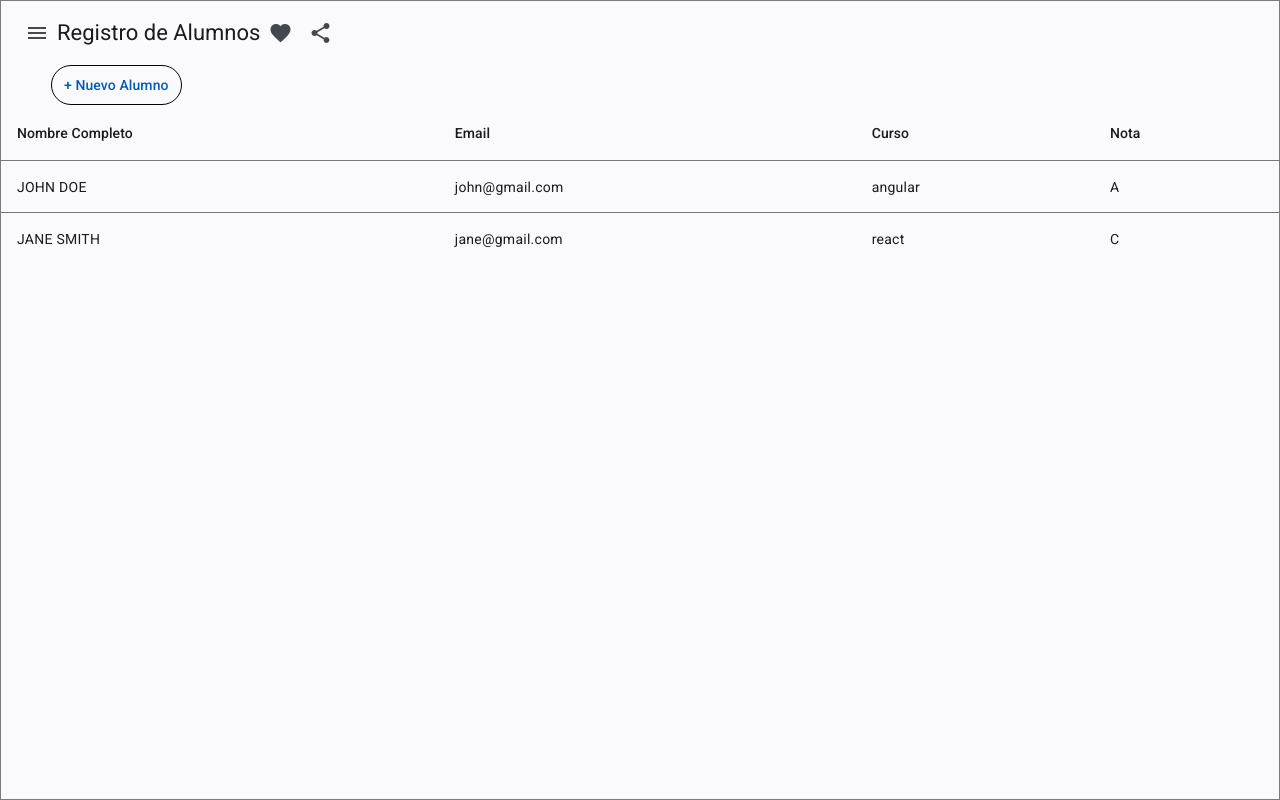
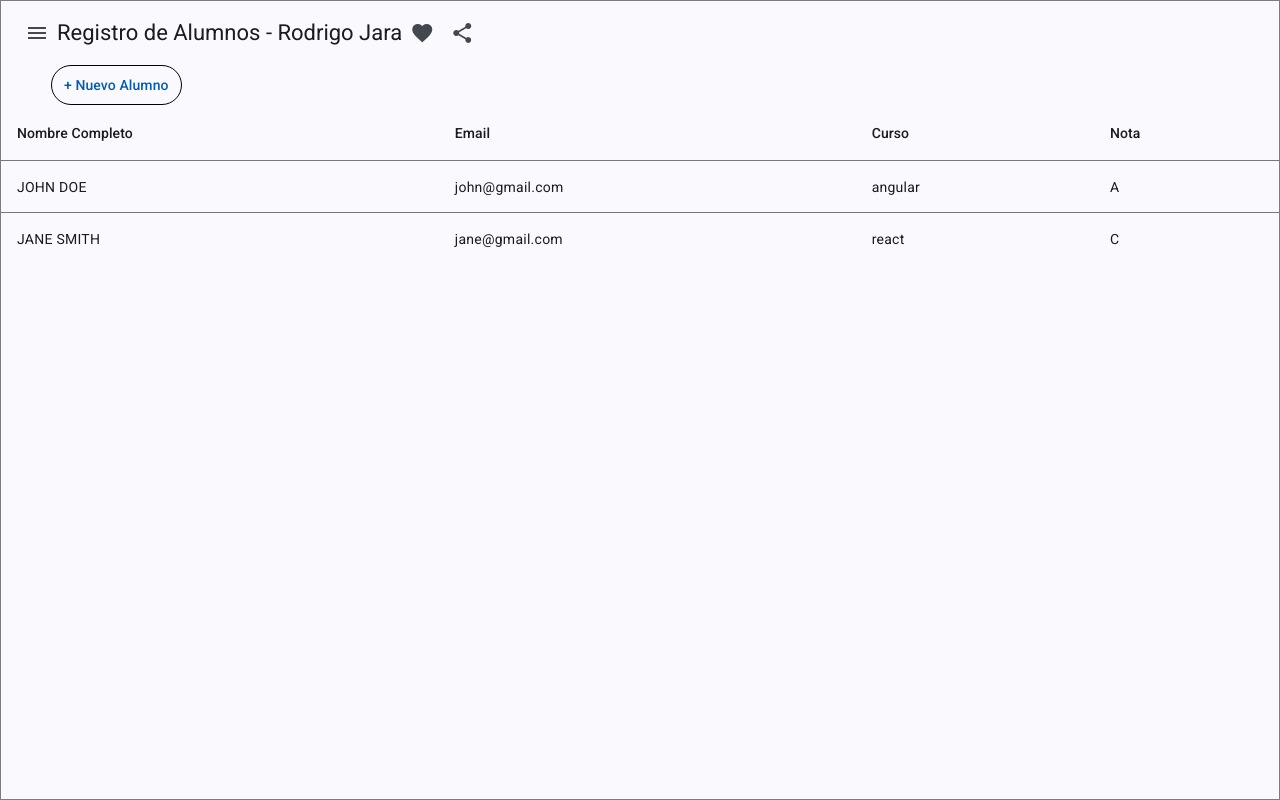
Before and after one commit to RodrigoJara25/proyecto-angular, an Angular app: page / in a window 1280 px wide. Built offline with nearby package versions, Linux system fonts and the light colour scheme.

Commit message:
Agregando Pipe Async

```diff
--- a/src/app/app.component.html
+++ b/src/app/app.component.html
@@ -25,8 +25,12 @@
             >
                 <mat-icon>menu</mat-icon>
             </button>
-            <span>Registro de Alumnos</span>
-            <span class="example-spacer"></span>
+            <!-- <span>Registro de Alumnos</span>
+            <span class="example-spacer"></span> -->
+            <span *ngIf="userObservable | async as user">
+                Registro de Alumnos - {{ user.username }}
+            </span>
+
             <button
                 mat-icon-button
                 class="example-icon favorite-icon"
--- a/src/app/app.component.ts
+++ b/src/app/app.component.ts
@@ -1,4 +1,5 @@
 import { Component } from '@angular/core';
+import { delay, Observable, of } from 'rxjs';
 
 @Component({
   selector: 'app-root',
@@ -9,4 +10,19 @@ import { Component } from '@angular/core';
 export class AppComponent {
   title = 'proyecto-angular';
   showFiller = false;
+
+  userObservable!: Observable<any>;
+
+  constructor() {
+    this.userObservable = this.getUser();
+  }
+
+  getUser(): Observable<any> {
+    return of({
+      username: 'Rodrigo Jara',
+      role: 'admin',
+    }).pipe(
+      delay(2000)
+    )
+  }
 }
```
Also changed, not shown: src/app/app.component.scss (line endings or trailing spaces).
